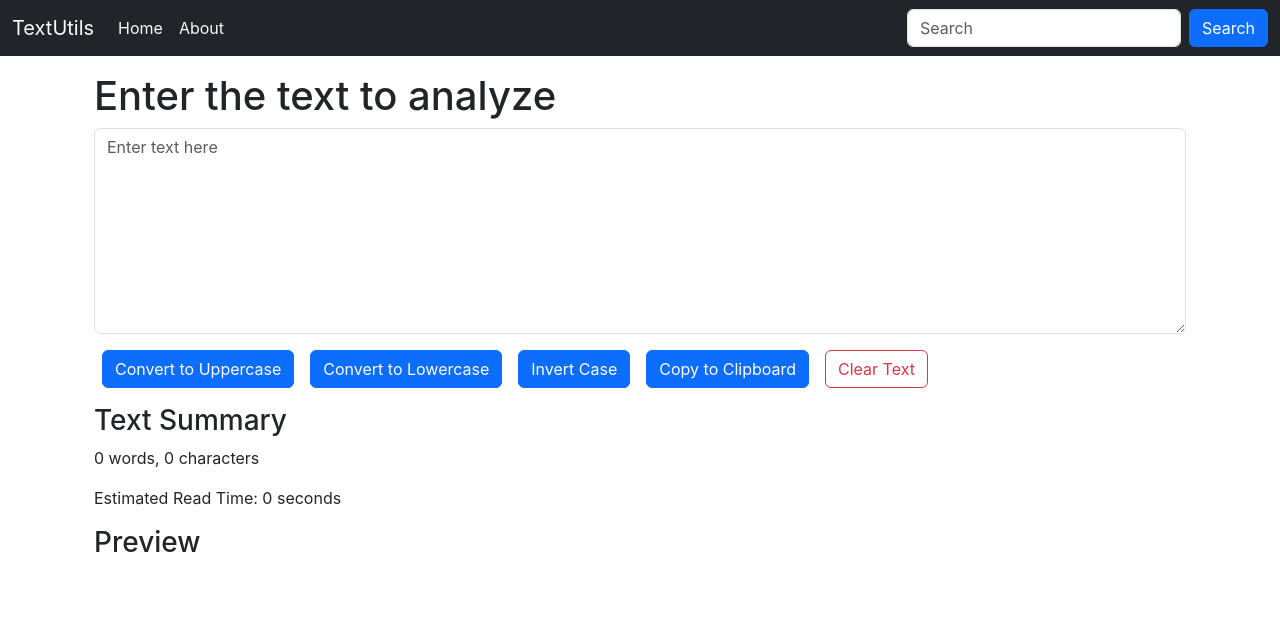
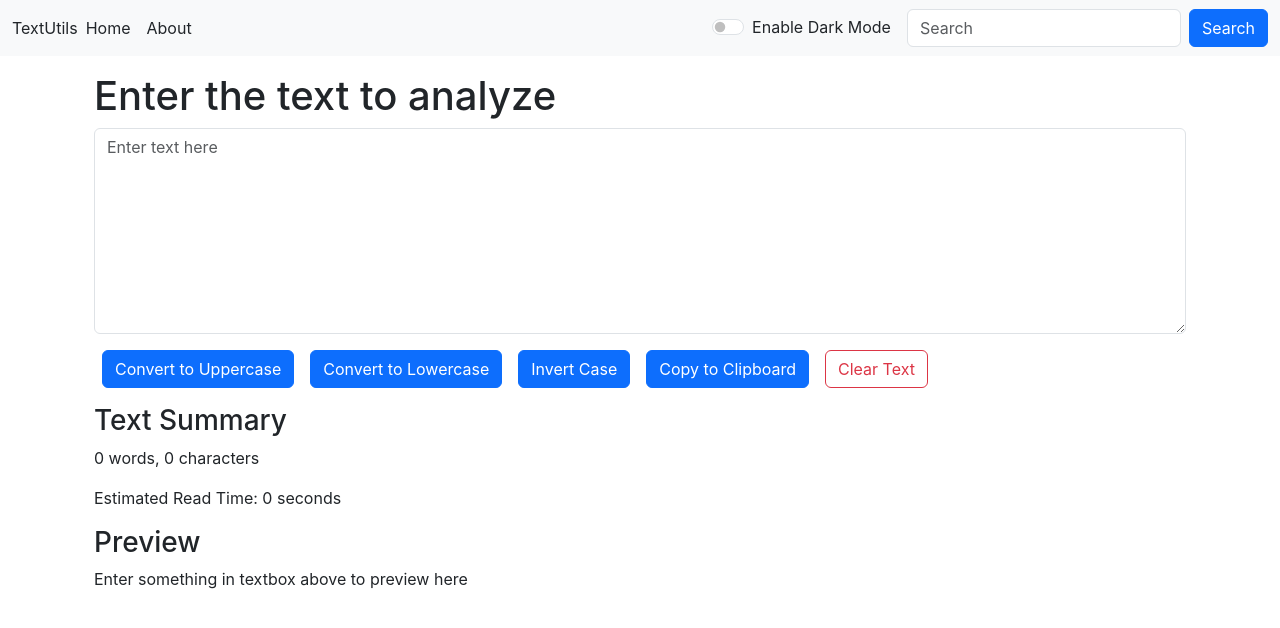
Before and after one commit to Nutty1704/TextUtils, a React (Create React App) app: page / in a window 1280 px wide. Shown: the top 628 px of the page. Built offline with nearby package versions, Linux system fonts and the light colour scheme.

Commit message:
Add dark mode

```diff
--- a/src/App.js
+++ b/src/App.js
@@ -2,11 +2,26 @@
 import './App.css';
 import Navbar from './components/Navbar';
 import InputForm from './components/InputForm';
+import { useState } from 'react';
+import { invertTheme } from './utils/ui_theme_utils';
 
 function App() {
+  const [mode, setMode] = useState('light');
+
+  const toggleMode = () => {
+    const newMode = invertTheme(mode);
+    setMode(newMode);
+    applyTheme(newMode);
+  }
+
+  const applyTheme = (theme) => {
+    document.body.style.backgroundColor = theme === 'light' ? 'white' : '#282c34';
+    document.body.style.color = theme === 'light' ? 'black' : 'white';
+  }
+
   return (
     <>
-      <Navbar title="TextUtils" />
+      <Navbar title="TextUtils" mode={mode} toggleMode={toggleMode}/>
       <div className="container my-3">
         <InputForm heading="Enter the text to analyze" />
       </div>
--- a/src/components/InputForm.js
+++ b/src/components/InputForm.js
@@ -89,7 +89,7 @@ export default function InputForm(props) {
 		<p>{summary.wordCount} words, {summary.characterCount} characters</p>
 		<p>Estimated Read Time: {summary.timeToRead}</p>
 		<h3>Preview</h3>
-		<p>{text}</p>
+		<p>{text.length === 0 ? 'Enter something in textbox above to preview here' : text}</p>
 	  </div>
 	</>
   );
--- a/src/components/Navbar.js
+++ b/src/components/Navbar.js
@@ -1,25 +1,30 @@
 import React from 'react'
 import PropTypes from 'prop-types'
+import { invertTheme } from '../utils/ui_theme_utils'
 
 
 export default function Navbar(props) {
   return (
     <>
-      <nav className="navbar navbar-expand bg-dark">
+      <nav className={`navbar navbar-expand bg-${props.mode}`}>
         <div className="container-fluid">
-          <a className="navbar-brand text-light" href="/">{props.title}</a>
+          <a className={`nav-link text-${invertTheme(props.mode)}`}   href="/">{props.title}</a>
           <button className="navbar-toggler" type="button" data-bs-toggle="collapse" data-bs-target="#navbarSupportedContent" aria-controls="navbarSupportedContent" aria-expanded="false" aria-label="Toggle navigation">
             <span className="navbar-toggler-icon"></span>
           </button>
           <div className="collapse navbar-collapse" id="navbarSupportedContent">
             <ul className="navbar-nav me-auto mb-2 mb-lg-0">
               <li className="nav-item">
-                <a className="nav-link active text-light" aria-current="page" href="/">Home</a>
+                <a className={`nav-link text-${invertTheme(props.mode)}`} aria-current="page" href="/">Home</a>
               </li>
               <li className="nav-item">
-                <a className="nav-link text-light" href="/">About</a>
+                <a className={`nav-link text-${invertTheme(props.mode)}`} href="/">About</a>
               </li>
             </ul>
+            <div className="form-check form-switch mx-3">
+              <input className="form-check-input" type="checkbox" role="switch" id="flexSwitchCheckDefault" onClick={props.toggleMode} />
+              <label className={`form-check-label text-${invertTheme(props.mode)}`} for="flexSwitchCheckDefault">{props.mode === 'light' ? 'Enable' : 'Disable'} Dark Mode</label>
+            </div>
             <form className="d-flex" role="search">
               <input className="form-control me-2" type="search" placeholder="Search" aria-label="Search" />
               <button className="btn btn-primary" type="submit">Search</button>
@@ -32,9 +37,11 @@ export default function Navbar(props) {
 }
 
 Navbar.propTypes = {
-    title: PropTypes.string.isRequired
+    title: PropTypes.string.isRequired,
+    mode: PropTypes.string.isRequired,
+    toggleMode: PropTypes.func.isRequired
 }
 
 Navbar.defaultProps = {
-    title: 'Set title here'
+    title: 'Set title here',
 }
--- /dev/null
+++ b/src/utils/ui_theme_utils.js
@@ -0,0 +1,6 @@
+const invertTheme = (theme) => {
+    return theme === 'light' ? 'dark' : 'light';
+}
+
+
+export { invertTheme };
```
